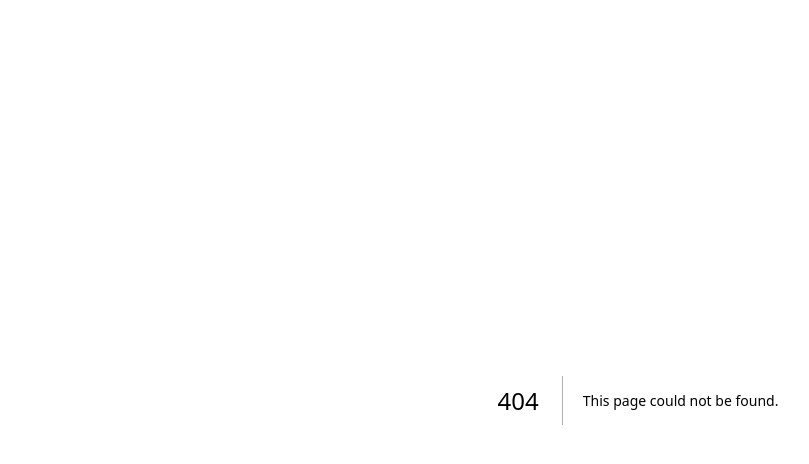
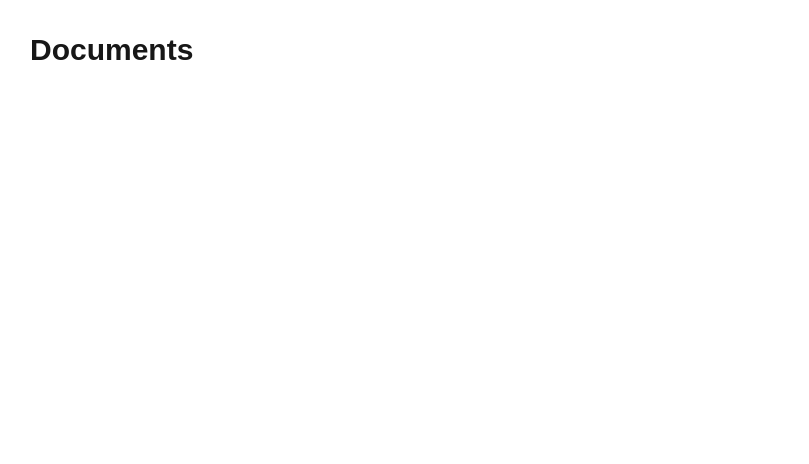
Before and after one commit to saibala2905/nextjs-starter-template-kqei, a Next.js app: page /documents in a window 1280 px wide. Before the commit this address had no page. Shown: the top 464 px of the page, without its empty margins (2-811 px from the left). Built offline with nearby package versions, Linux system fonts and the light colour scheme.

Commit message:
Documents section created

```diff
--- /dev/null
+++ b/src/app/documents/page.tsx
@@ -0,0 +1,7 @@
+export default function DocumentsPage() {
+  return (
+    <div className="p-8">
+      <h1 className="text-3xl font-bold">Documents</h1>
+    </div>
+  );
+}
```
